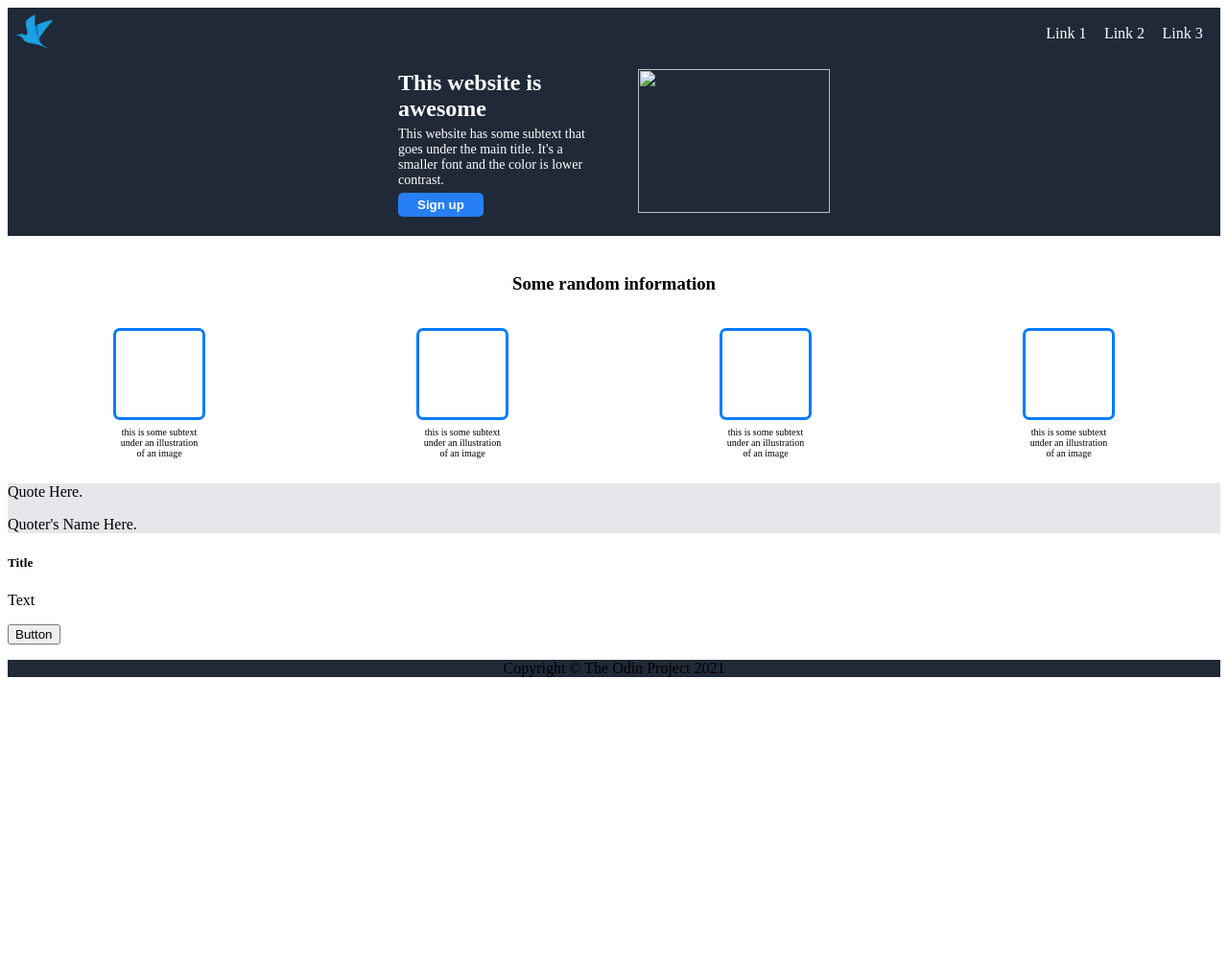
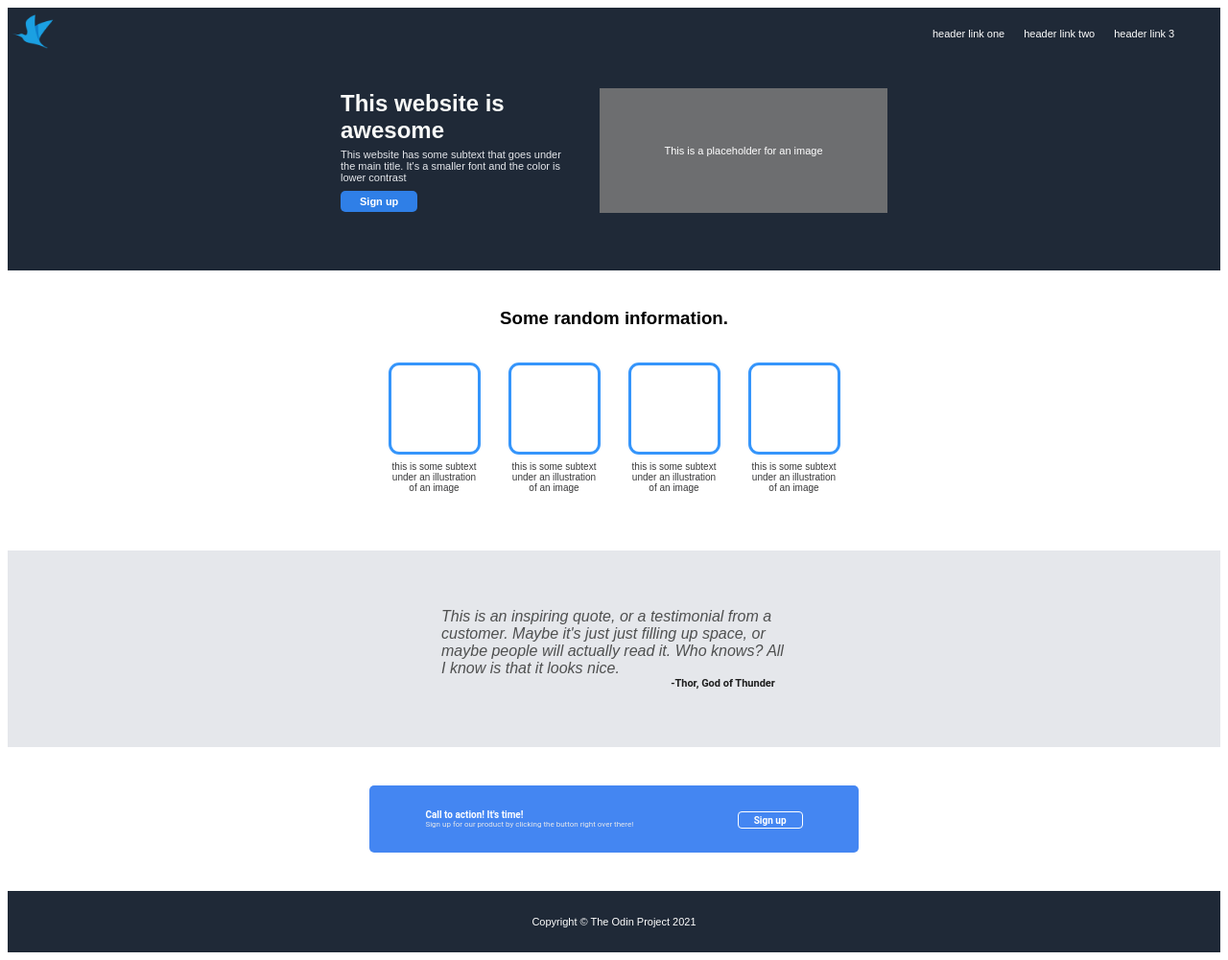
Before and after one commit to Junai-3/landingPageProject, a website built with Vite: page index.html in a window 1280 px wide. Shown: the whole page at 96% size. Before the commit the page ends 800 px from the top, so only its background shows below. Built offline with nearby package versions, Linux system fonts and the light colour scheme; files whose address does not match are found by name.

Commit message:
Completed all sections w/ CSS! Now to just refactor & refine

```diff
--- a/index.html
+++ b/index.html
@@ -13,9 +13,9 @@
           <img class="logo-image" src="attributes/bird-logo.png">
       </div>
       <div class="links">
-        <a class="individual-link" href="src/newpage.html">Link 1</a>
-        <a class="individual-link" href="src/newpage.html">Link 2</a>
-        <a class="individual-link" href="src/newpage.html">Link 3</a>
+        <a class="individual-link" href="src/newpage.html">header link one</a>
+        <a class="individual-link" href="src/newpage.html">header link two</a>
+        <a class="individual-link" href="src/newpage.html">header link 3</a>
       </div>
     </div>
 
@@ -25,18 +25,20 @@
         <p class="left-text paragraph">
           This website has some subtext that goes under
           the main title. It's a smaller font and the color
-          is lower contrast.
+          is lower contrast
         </p>
         <button class="left-text button">Sign up</button>
       </div>
       <div class="right">
-        <img class="right-image" src="attributes/group-photo.jpg">
+        <div class="right-image">
+          This is a placeholder for an image
+        </div>
       </div>
     </div>
 
     <div class="second body-section">
       <div class="title">
-        <h3 class="title">Some random information</h3>
+        <h3 class="title">Some random information.</h3>
       </div>
       <div class="image-boxes">
         <div class="child"></div>
@@ -58,20 +60,26 @@
 
     <div class="third body-section">
       <div class="quote">
-        <p>Quote Here.</p>
+        <p class="quote-text">This is an inspiring quote,
+          or a testimonial from a customer. Maybe it's just
+          just filling up space, or maybe people will actually
+          read it. Who knows? All I know is that it looks nice.
+        </p>
       </div>
       <div class="quoter">
-        <p>Quoter's Name Here.</p>
+        <p class="quoter-name">-Thor, God of Thunder</p>
       </div>
     </div>
 
     <div class="fourth body-section">
-      <div class="left-text">
-        <h5>Title</h5>
-        <p>Text</p>
-      </div>
-      <div class="right-button">
-        <button>Button</button>
+      <div class="divbox">
+        <div class="left-text">
+          <h5 class="child title">Call to action! It's time!</h5>
+          <p class="child paragraph">Sign up for our product by clicking the button right over there!</p>
+        </div>
+        <div class="right-button">
+          <button class="child">Sign up</button>
+        </div>
       </div>
     </div>
 
--- a/src/style.css
+++ b/src/style.css
@@ -8,12 +8,19 @@
 
 .header .links {
     display: flex;
-    justify-content: space-evenly;
+    justify-content: flex-start;
     align-items: center;
-    align-content: center;
-    width: 60%;
-    max-width: 200px;
-    min-width: 200px;
+    flex-wrap: nowrap;
+    gap: 20px;
+    max-width: 300px;
+    min-width: 300px;
+}
+
+.individual-link {
+    font-family: "Hero Secondary", sans-serif;
+    font-size: 11px;
+    color: white;
+    text-decoration: none;
 }
 
 .header .logo-image {
@@ -25,18 +32,18 @@
     display: flex;
     align-items: center;
     justify-content: center;
-    gap: 50px;
+    gap: 30px;
     background-color: #1f2937;
     flex-wrap: nowrap;
-    padding-top: 10px;
-    padding-bottom: 20px;
+    padding-top: 30px;
+    padding-bottom: 60px;
 }
 
 .first .left {
     color: white;
     align-content: center;
-    max-width: 200px;
-    min-width: 200px;
+    max-width: 240px;
+    min-width: 240px;
 }
 
 .first .left-text {
@@ -45,18 +52,29 @@
     border: 0px;
 }
 
+.left-text.title {
+    color: #F9FAF8;
+    font-family:'Hero Main text', sans-serif;
+}
+
 .left-text.button {
+    display: flex;
+    justify-content: center;
+    align-self: center;
+    margin-top: 3px;
     padding: 5px 20px 5px 20px;
     border-radius: 5px;
-    background-color: rgb(38, 127, 244);
+    background-color: rgb(47, 127, 231);
     color: white;
     font-weight: bold;
     text-align: center;
+    font-size: 11px;
 }
 
 .left-text.paragraph {
-    font-size: 14px;
-    color: E5E7EB;
+    font-size: 11px;
+    color: #E5E7EB;
+    font-family: "Hero Secondary", sans-serif;
 }
 
 .left-text.paragraph,
@@ -65,35 +83,49 @@
     padding-bottom: 5px;
 }
 
-.first .right-image {
-    height: 150px;
-    width: 200px;
+.right .right-image {
+    display:flex;
+    justify-content: center;
+    align-items: center;
+    height: 130px;
+    width: 300px;
+    background-color:#6d6e70;
+    color: white;
+    font-size: 11px;
+    font-family: "Hero Secondary", sans-serif;
 }
 
 .second {
     text-align: center;
+    padding-bottom: 50px;
 }
 
 .second .title {
     padding: 10px;
+    font-family: "Hero Main text", sans-serif;
 }
 
 .second .image-boxes {
     display: flex;
     flex-direction: row;
-    justify-content: space-around;
+    justify-content: center;
+    gap: 35px;
 }
 
 .image-boxes .child {
-    outline: 3px solid rgb(0, 123, 255);
+    outline: 3px solid rgb(53, 149, 251);
     padding: 45px 45px 45px 45px;
-    border-radius: 4px;
+    border-radius: 8px;
 }
 
 .second .text-boxes {
     display: flex;
-    justify-content: space-around;
+    justify-content: center;
+    gap: 35px;
     font-size: 10px;
+    color: #383839;
+    font-family: "Hero Secondary", sans-serif;
+
 }
 
 .text-boxes p {
@@ -103,14 +135,99 @@
 
 .third {
     background-color: #E5E7EB;
+    display: flex;
+    flex-direction: column;
+    align-items: center;
+    padding-top: 60px;
+    padding-bottom: 60px;
+}
+
+.third .quote {
+    font-family: 'Arial', sans-serif;
+    font-style: italic;
+    color: #4f5050;
+    padding: 0px;
+    margin: 0px;
+    font-size: 16px;
+    max-width: 360px;
+    min-width: 360px;
+}
+
+.third .quoter {
+    display: flex;
+    align-self: center;
+    font-family: 'Roboto';
+    font-weight: bold;
+    font-size: 11px;
+    color:#1d1d1d;
+    padding-left: 227px;
+}
+
+.quote .quote-text {
+    margin: 0px;
+
+}
+
+.quoter .quoter-name {
+    margin: 0px;
+}
+
+.fourth {
+    display:flex;
+    align-items: center;
+    align-content: center;
+    justify-content: center;
+    padding-top: 40px;
+    padding-bottom: 40px;
+}
+
+.fourth .divbox {
+    display: flex;
+    align-items: center;
+    justify-content: space-evenly;
+    gap: 100px;
+    width: 460px;
+    background-color: rgb(68, 134, 242);
+    border-radius: 5px;
+    padding: 25px 0px 25px 50px;
+}
+
+.fourth .left-text {
+    flex-direction: column;
+    color: white;
+}
+
+.left-text .child,
+.right-button .child {
+    margin: 0px;
+    font-family: 'Roboto';
+}
+
+.child.title {
+    font-size: 10px;
+}
+
+.child.paragraph {
+    font-size: 8px;
+    color: #E5E7EB;
+}
+
+.right-button .child {
+    background-color: rgb(68, 134, 242);
+    color: white;
+    border: 1px solid white;
+    border-radius: 4px;
+    font-size: 10px;
+    font-weight: bold;
+    padding: 3px 16px 2px 16px;
+    margin-right: 50px;
 }
 
 .footer {
     background-color: #1f2937;
     text-align: center;
+    color: white;
+    padding: 15px;
+    font-size: 11px;
+    font-family: 'Hero', sans-serif;
 }
-
-.individual-link {
-    color: white;
-    text-decoration: none;
-}
```
